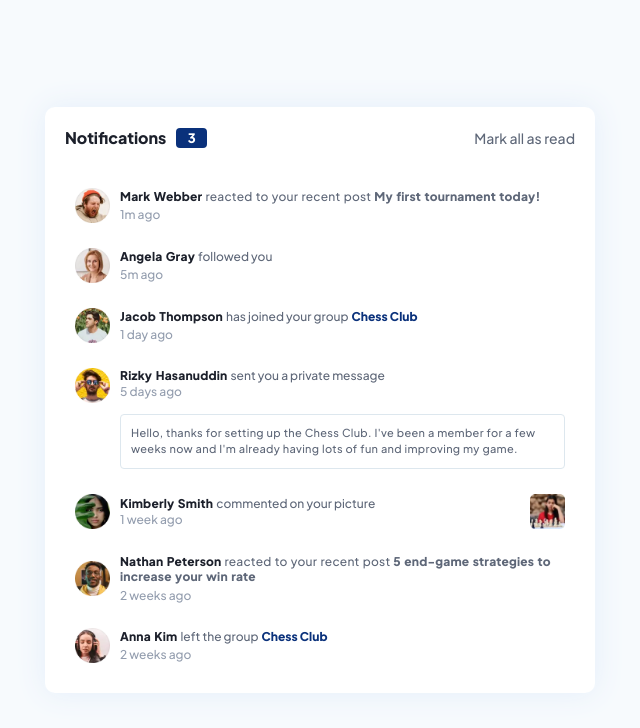
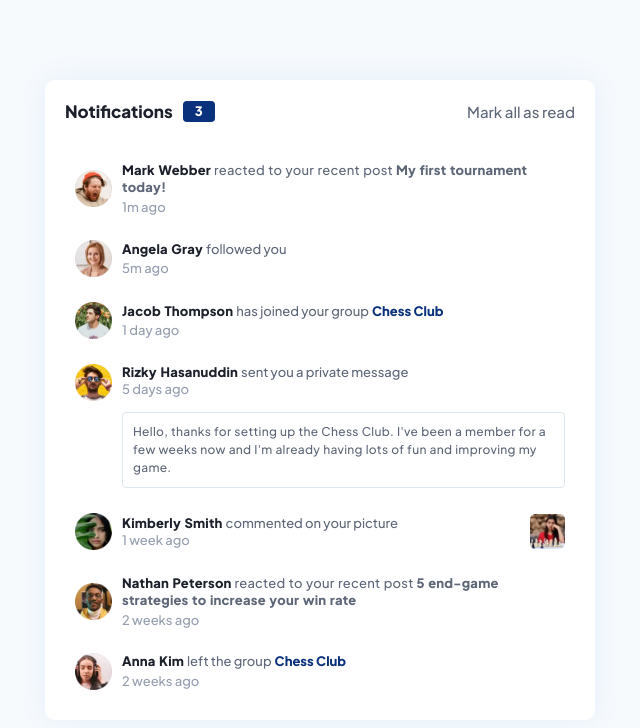
Before and after one commit to amirhossein-peyvand/notifications-page, a React (Vite) app: page / in a window 1280 px wide. Shown: the top 728 px of the page, without its empty margins (320-960 px from the left). Built offline with nearby package versions, Linux system fonts and the light colour scheme.

Commit message:
Increasing font size for 500px devices to up

```diff
--- a/src/sass/CommentNotification.scss
+++ b/src/sass/CommentNotification.scss
@@ -91,3 +91,20 @@
     }
   }
 }
+
+@media screen and (min-width: 500px) {
+  .comment {
+    .left {
+      picture {
+        img {
+          width: 3.7rem;
+        }
+      }
+
+      p,
+      .time {
+        font-size: 1.3rem;
+      }
+    }
+  }
+}
--- a/src/sass/FollowNotification.scss
+++ b/src/sass/FollowNotification.scss
@@ -66,3 +66,20 @@
     }
   }
 }
+
+@media screen and (min-width: 500px) {
+  .follow {
+    picture {
+      img {
+        width: 3.7rem;
+      }
+    }
+
+    .profInfo {
+      p,
+      .time {
+        font-size: 1.3rem;
+      }
+    }
+  }
+}
--- a/src/sass/JoinLeaveNotification.scss
+++ b/src/sass/JoinLeaveNotification.scss
@@ -72,3 +72,20 @@
     }
   }
 }
+
+@media screen and (min-width: 500px) {
+  .joinLeave {
+    picture {
+      img {
+        width: 3.7rem;
+      }
+    }
+
+    .profInfo {
+      p,
+      .time {
+        font-size: 1.3rem;
+      }
+    }
+  }
+}
--- a/src/sass/Navbar.scss
+++ b/src/sass/Navbar.scss
@@ -87,3 +87,25 @@
     }
   }
 }
+
+@media screen and (min-width: 500px) {
+  .navbar {
+    .left {
+      p {
+        font-size: 1.7rem;
+      }
+
+      span {
+        font-size: 1.3rem;
+        height: 2.1rem;
+        width: 3.2rem;
+      }
+    }
+
+    .right {
+      p {
+        font-size: 1.5rem;
+      }
+    }
+  }
+}
--- a/src/sass/PrivateMessage.scss
+++ b/src/sass/PrivateMessage.scss
@@ -81,3 +81,24 @@
     }
   }
 }
+
+@media screen and (min-width: 500px) {
+  .privateMessage {
+    picture {
+      img {
+        width: 3.7rem;
+      }
+    }
+
+    .profInfo {
+      p,
+      .time {
+        font-size: 1.3rem;
+      }
+
+      .privateMessage {
+        font-size: 1.2rem;
+      }
+    }
+  }
+}
--- a/src/sass/ReactNotification.scss
+++ b/src/sass/ReactNotification.scss
@@ -84,3 +84,23 @@
     }
   }
 }
+
+@media screen and (min-width: 500px) {
+  .reaction {
+    picture {
+      img {
+        width: 3.7rem;
+      }
+    }
+
+    .profInfo {
+      p {
+        font-size: 1.3rem;
+      }
+
+      .time {
+        font-size: 1.3rem;
+      }
+    }
+  }
+}
```
